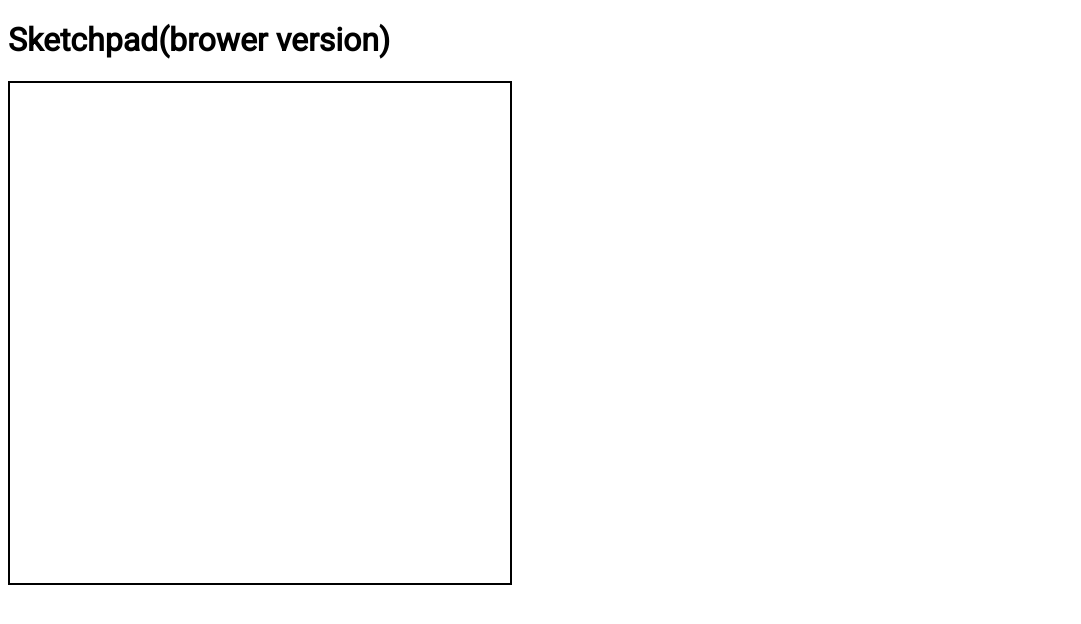
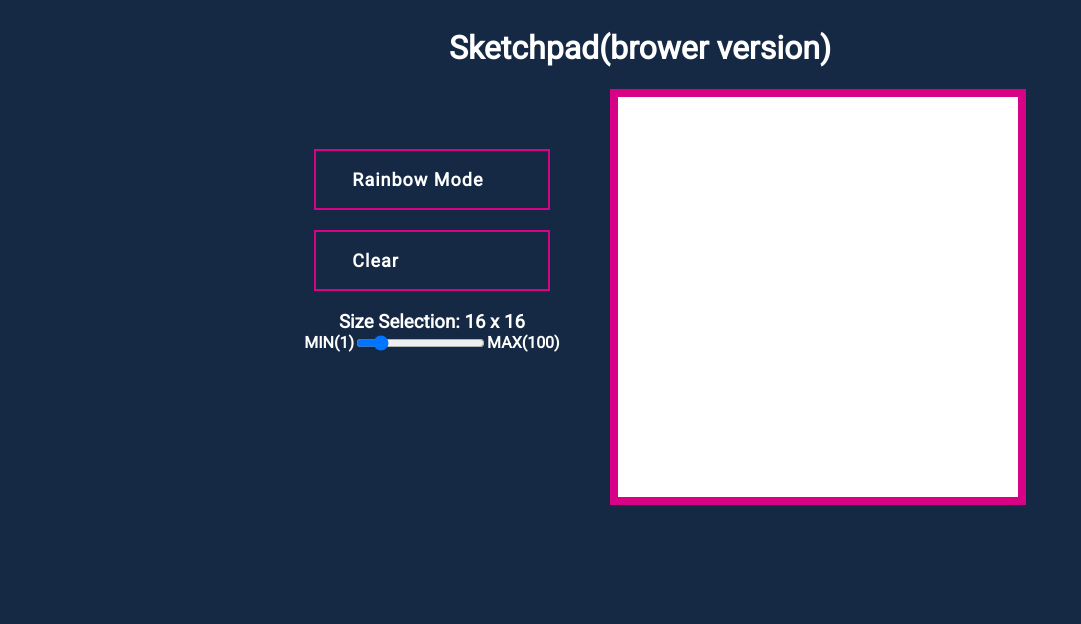
Before and after one commit to ksuchoi216/project_etch-a-sketch, a plain HTML site: page index.html in a window 1280 px wide. Shown: the whole page, without its empty margins (0-1081 px from the left). Drawn offline with Linux system fonts and the light colour scheme.

Commit message:
update clear button

```diff
--- a/index.html
+++ b/index.html
@@ -6,12 +6,25 @@
         <link rel="stylesheet" href="style.css">
         <link rel="stylesheet" href="https://fonts.googleapis.com/css?family=Roboto">
     </head>
-    <body>
+    <body class="bd">
         <header class="header">
             <h1 class="title">Sketchpad(brower version)</h1>
         </header>
         <main class="main">
             <section class="sec1">
+                <div class="button_slide slide_down" id="randomColorChange">Rainbow Mode</div>
+                <di class="button_slide slide_down" id="clear">Clear</di>
+                <div class="size">
+                    <h3 id="sizeStatus">Size Selection: 16 x 16</h3>
+                    <div id="rangeSelection">
+                        <div>MIN(1)</div>
+                        <input id="sizeSlider" type="range" min="1" max="100" step="1" value="16">
+                        <div>MAX(100)</div>
+                    </div>
+                </div>
+
+            </section>
+            <section class="sec2">
                 <div id="grid" class="grid"></div>
             </section>
         </main>
--- a/script.js
+++ b/script.js
@@ -1,13 +1,43 @@
 // variables
 const DEFAULT_SIZE_GRID = 16;
+const DEFAULT_COLOR_BACK = `white`;
+const DEFAULT_COLOR = `black`;
+let CURRENT_SIZE_GRID = 16;
 
 // selectors
-const grid = document.getElementById("grid")
+const grid = document.getElementById("grid");
+const sizeSlider = document.getElementById("sizeSlider");
+const sizeStatus = document.getElementById("sizeStatus");
+const clear = document.getElementById("clear");
 
+// simple method
+sizeSlider.onmousemove = (e) => {updateSizeStatus(e.target.value)};
+sizeSlider.onchange = (e) => {updateSizeGrid(e.target.value)};
+clear.onclick = (e) => {clearGrid(e)};
 
+function clearGrid(e) {
+  refreshGrid();
+  setupGrid(CURRENT_SIZE_GRID);
+}
 
+function updateSizeStatus(value) {
+  sizeStatus.innerHTML = `Size Selection: ${value} x ${value}`;
+};
 
+function updateSizeGrid(value) {
+  refreshGrid()
+  updateSizeStatus(value)
+  setupGrid(value)
+};
 
+function refreshGrid(){
+  grid.innerHTML = ``;
+  grid.style.backgroundColor = DEFAULT_COLOR_BACK;
+};
+
+function changeColor(e) {
+  e.target.style.backgroundColor = DEFAULT_COLOR;
+};
 
 // grid functions
 function setupGrid(size){
@@ -15,12 +45,13 @@ function setupGrid(size){
     // grid.innerHTML = `This is ${size}`;
     grid.style.gridTemplateColumns = `repeat(${size}, 1fr)`;
     grid.style.gridTemplateRows = `repeat(${size}, 1fr)`;
+    grid.style.backgroundColor = DEFAULT_COLOR_BACK;
+    CURRENT_SIZE_GRID = size;
 
     for (let i = 0; i < size * size; i++) {
       const gridElement = document.createElement(`div`);
       gridElement.classList.add(`eachGrid`);
-    //   gridElement.style.borderj='2px solid aqua';
-    //   gridElement.innerHTML = '*';
+      gridElement.addEventListener('mouseover', changeColor);
       grid.appendChild(gridElement);
     }
 
--- a/style.css
+++ b/style.css
@@ -1,11 +1,69 @@
 * {
     font-family: Roboto, Helvetica, sans-serif;
+    color: white;
+    font-weight: bold;
+}
+.bd{
+    display: flex;
+    flex-direction: column;
+    background: #162944;
+}
+.main{
+    display: flex;
+}
+
+.header{
+    font-weight: bold;
+    display: flex;
+    justify-content: center;
+    align-content: center;
+}
+
+.main{
+    display: flex;
+    justify-content: center;
+}
+
+.sec1{
+    display: flex;
+    flex-direction: column;
+    justify-content: flex-start;
+    margin: 50px;
+}
+
+.sec1 #rangeSelection{
+    display: flex;
+}
+
+#sizeStatus{
+    margin: 10px 0 0 0;
+    text-align: center;
 }
 
 .grid{
     display: grid;
     /* background-color: blueviolet; */
-    border: 2px solid black;
-    width: 500px;
-    height: 500px;
+    border: 8px solid rgb(216, 2, 134);
+    width: 400px;
+    height: 400px;
 }
+
+.button_slide {
+    color: #FFF;
+    border: 2px solid rgb(216, 2, 134);
+    border-radius: 0px;
+    padding: 18px 36px;
+    display: inline-block;
+    font-size: 18px;
+    letter-spacing: 1px;
+    cursor: pointer;
+    box-shadow: inset 0 0 0 0 #D80286;
+    -webkit-transition: ease-out 0.4s;
+    -moz-transition: ease-out 0.4s;
+    transition: ease-out 0.4s;
+    margin: 10px;
+  }
+
+.slide_down:hover {
+    box-shadow: inset 0 100px 0 0 #D80286;
+  }
```
